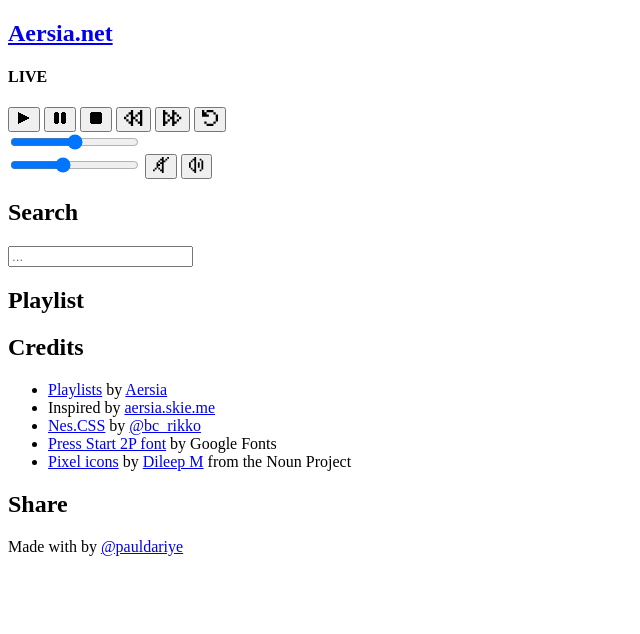
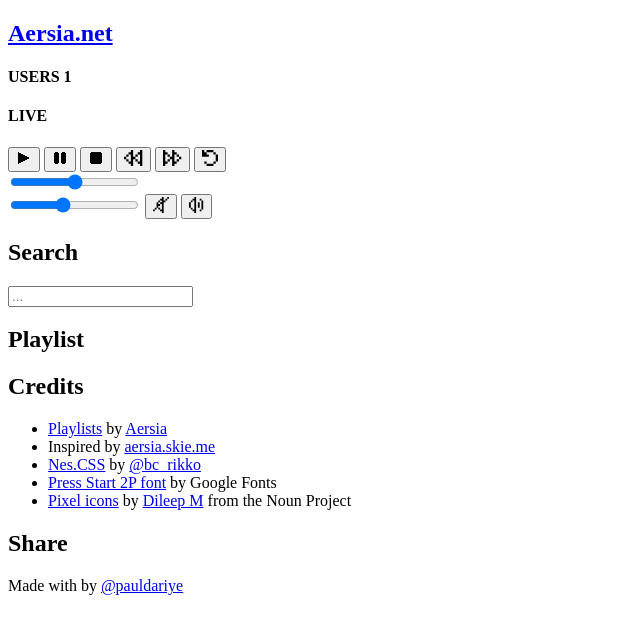
Before and after one commit to dariye/aersia, a website built with Parcel: page src/index.html in a window 1280 px wide. Shown: the whole page, without its empty margins (0-640 px from the left). Built offline with nearby package versions, Linux system fonts and the light colour scheme; no server answers.

Commit message:
fix styles

```diff
--- a/src/index.css
+++ b/src/index.css
@@ -303,11 +303,19 @@
   padding-bottom: 0.1rem;
 }
 
+.playlist-container:after {
+  /* z-index: 0; */
+}
+
 .tracks {
   overflow-x: hidden;
   overflow-y: scroll;
   scroll-behavior: smooth;
   max-height: 40rem;
+}
+
+.tracks::-webkit-scrollbar {
+  max-height: 38rem;
 }
 
 
@@ -371,8 +379,33 @@
   margin-bottom: 1rem;
 }
 
+.indicator-group {
+  display: flex;
+}
+
 .indicator {
   display: flex;
+  margin-bottom: 0;
+  font-size: 0.6rem;
+}
+
+.indicator:last-child {
+  margin-left: 0.7rem;
+}
+
+.presence {
+  transition: all 0.2s ease-in;
+}
+
+.user-count {
+  text-decoration: underline;
+}
+
+.user-count:before {
+  content: ' ';
+  width: 0.1rem;
+  display: inline-block;
+  background: transparent;
 }
 
 .current-track {
@@ -385,7 +418,7 @@
 
 .network:after {
   content: ' ';
-  margin-top: 5px;
+  margin-top: 1px;
   margin-left: 8px;
   display: block;
   width: 4px;
@@ -406,7 +439,7 @@
 
 .network.online:after {
   content: ' ';
-  margin-top: 5px;
+  margin-top: 1px;
   margin-left: 8px;
   display: block;
   width: 4px;
--- a/src/index.html
+++ b/src/index.html
@@ -50,7 +50,10 @@
         <h2 class="title"><a href="https://aersia.net" target="_blank">Aersia.net</a></h2>
         <section class="indicators nes-container">
           <article class="current-track"></article>
-          <h4 class="indicator network online">LIVE</h4>
+          <div class="indicator-group">
+            <h4 class="indicator presence">USERS <span class="user-count">1</span></h4>
+            <h4 class="indicator network online">LIVE</h4>
+          </div>
         </section>
         <audio>
           <source src="#" type="audio/mp4"/>
```
